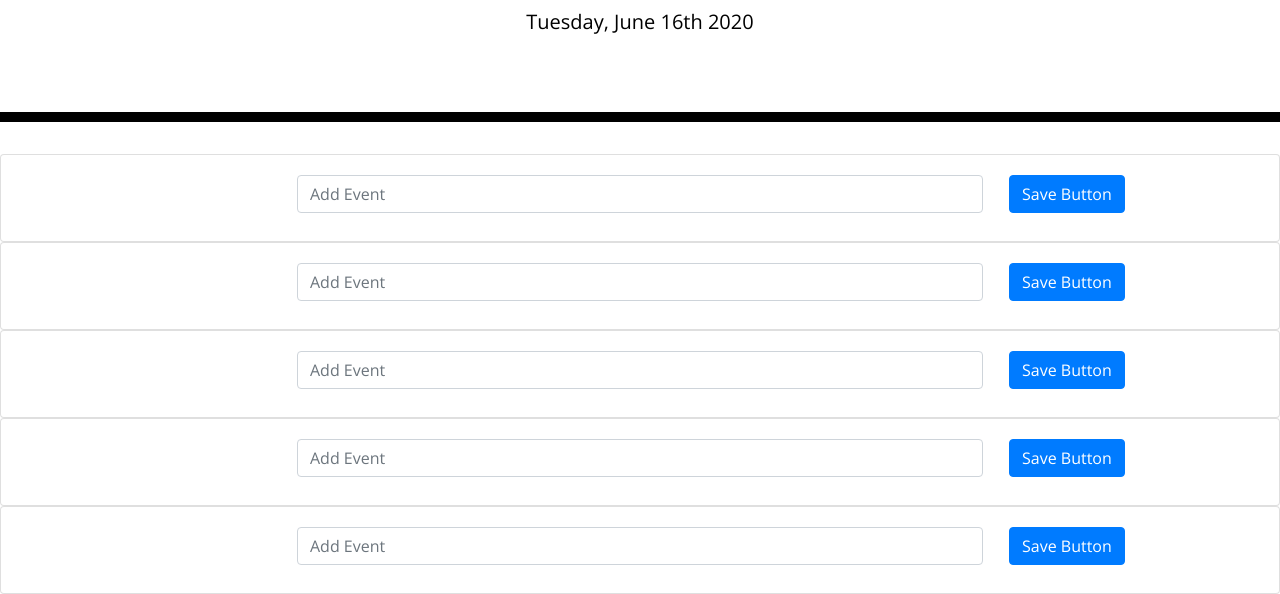
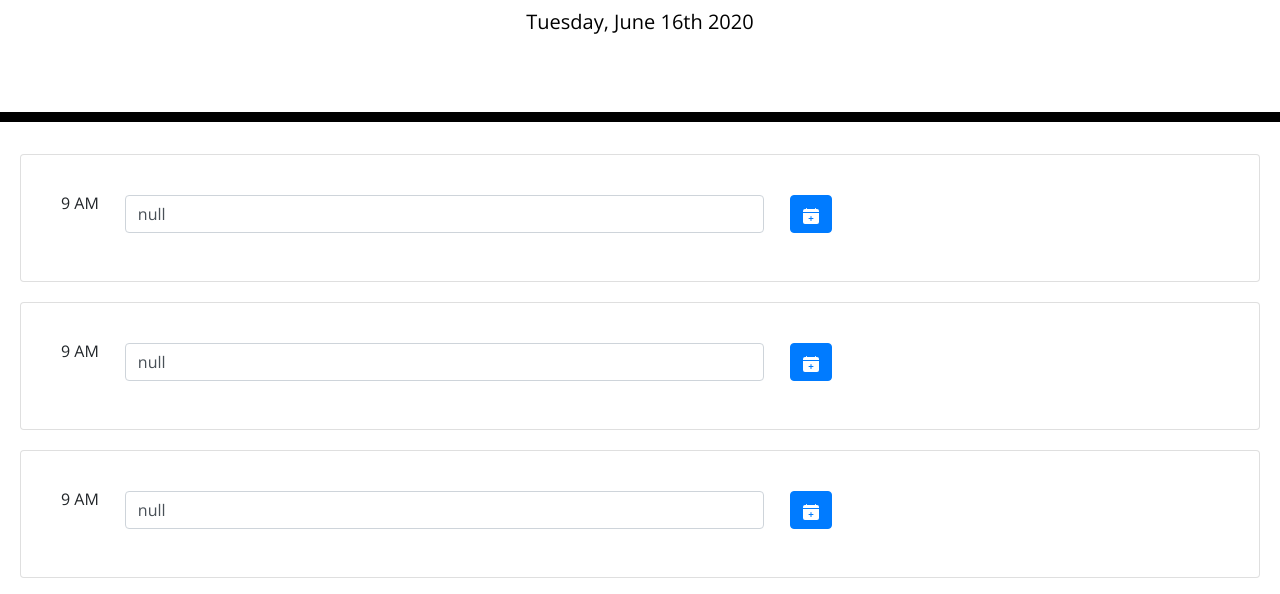
Before and after one commit to ponthierjustin/daily-schedule-planner, a plain HTML site: page index.html in a window 1280 px wide. Shown: the part 182-776 px from the top of the page. Drawn offline with nearby package versions, Linux system fonts and the light colour scheme.

Commit message:
fixed some of dom manipulation

```diff
--- a/Daily Schedule Planner/Develop/style.css
+++ b/Daily Schedule Planner/Develop/style.css
@@ -69,3 +69,8 @@ textarea{
   font-size: 20px;
   transition: all .3s ease-in-out;
 }
+
+.card {
+  padding: 20px;
+  margin: 20px;
+}
--- a/script.js
+++ b/script.js
@@ -1,7 +1,4 @@
 $(document).ready(function () {
-  console.log("ready");
-});
-
   var workHours = [
     "9 AM",
     "10 AM",
@@ -13,22 +10,18 @@ var workHours = [
     "4 PM",
     "5 PM",
   ];
-function createTime() {
-  for (var t = 0; t < workHours.length; t++) {
-    $("#current-time").attr(workHours[t]);
-  }
-  console.log(createTime);
-}
+
 
   function createRows(index) {
-  /*     var storageEl = "input" + index;
-  var inputText = localStorage.getItems(storageEl) */
+    var storeEvent = "input" + index;
+    var getText = localStorage.getItem(storeEvent);
+    console.log(getText);
     $("#main-column").append(
-    $(` <div class="card">
+      $(` <div class="card" data-id="${index}">
     <div class="card-body">
       <div class="form-row">
-        <div class="col">
-          <p id="current-time"></p>
+        <div class="col-time">
+          <div id="current-time"></div>
         </div>
         <div class="col-7">
           <div class="form-group mx-sm-3 mb-2">
@@ -37,22 +30,37 @@ function createRows(index) {
               class="form-control"
               type="text"
               placeholder="Add Event"
+              value=${getText}
             />
           </div>
         </div>
         <div class="col">
+
           <button type="submit" class="btn btn-primary mb-2">
-            Save Button
+          <svg class="bi bi-calendar-plus-fill" width="1em" height="1em" viewBox="0 0 16 16" fill="currentColor" xmlns="http://www.w3.org/2000/svg">
+          <path fill-rule="evenodd" d="M4 .5a.5.5 0 0 0-1 0V1H2a2 2 0 0 0-2 2v1h16V3a2 2 0 0 0-2-2h-1V.5a.5.5 0 0 0-1 0V1H4V.5zM0 5h16v9a2 2 0 0 1-2 2H2a2 2 0 0 1-2-2V5zm8.5 3.5a.5.5 0 0 0-1 0V10H6a.5.5 0 0 0 0 1h1.5v1.5a.5.5 0 0 0 1 0V11H10a.5.5 0 0 0 0-1H8.5V8.5z"/>
+          </svg>
           </button>
         </div>
       </div>
     </div>
   </div>`)
     );
+
   }
-for (var i = 0; i < 10; i++) {
-  createTime();
+/*   for (var t = 0; t < workHours.length; t++) {
+    var getHours = $('<p>');
+    console.log(workHours[t]);
+    getHours.text(workHours[t]);
+    $(".form-row").text(workHours[t]);
+  } */
+
+  for (var i = 0; i < 9; i++) {
     createRows(i);
+  }  for (var i = 0; i < workHours.length; i++){
+    var newTime = $("<p>");
+    newTime.text(workHours[i]);
+    $(".col-time").append(newTime[i++]);
   }
 
   var currentDate = moment().format("dddd, MMMM Do YYYY");
@@ -61,3 +69,15 @@ console.log(currentDate);
 
   var currentTime = moment().format("h:mm:ss a");
   console.log(currentTime);
+
+  $(".btn").on("submit", function () {
+    var inputEl = $(".form-control").val();
+    console.log(inputEl);
+  });
+
+  $(".card").on("submit", function (event) {
+    event.preventDefault();
+    var storeEvent = "input" + $(this).attr("data-id");
+    localStorage.setItem(storeEvent, $(this).find("input").val());
+  });
+});
```
Lines whose indentation alone changed are shown as unchanged.
